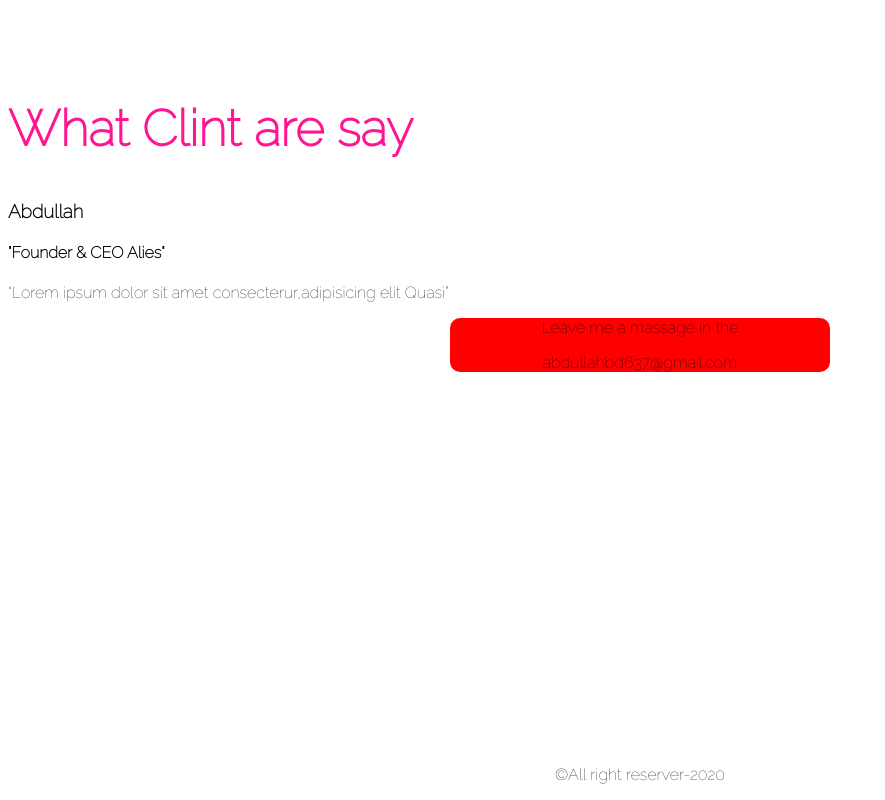
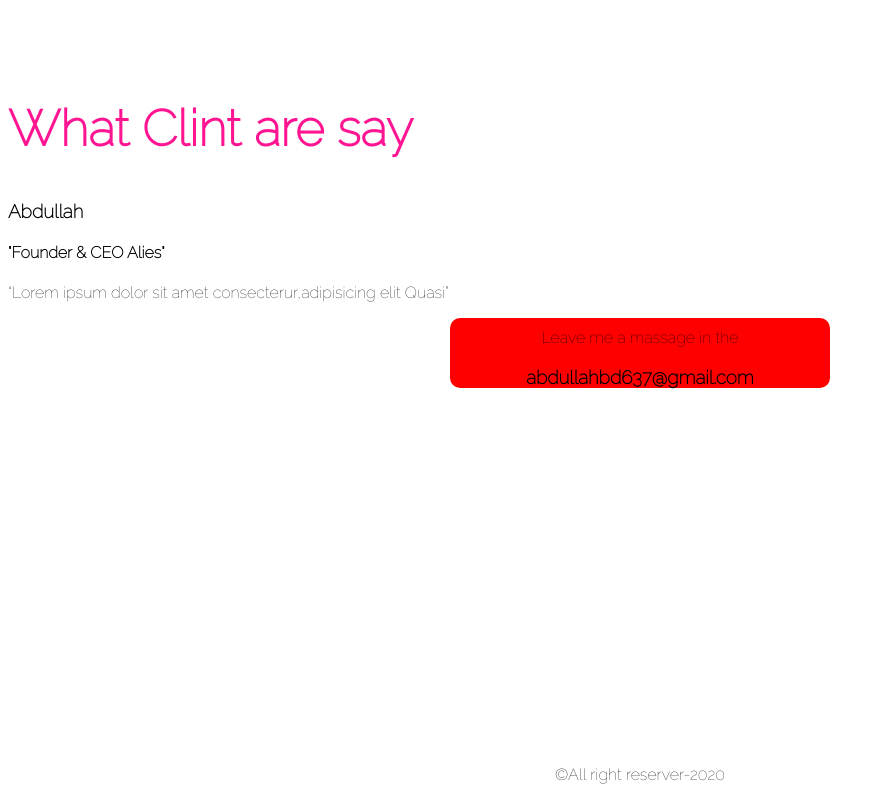
Before and after one commit to Sylheti-Abdullah/First-Website, a plain HTML site: page index.html in a window 1280 px wide. Shown: the part 1942-2742 px from the top of the page, without its empty margins (0-885 px from the left). Drawn offline with Linux system fonts and the light colour scheme.

Commit message:
Update index.html

```diff
--- a/index.html
+++ b/index.html
@@ -40,9 +40,9 @@
        <h2> My Lateast Work</h2>
      </div>
      <div id="project">
-            <img src="personal-website/work-1.png"alt="">
-            <img src="personal-website/work-1.png"alt="">
-            <img src="personal-website/work-1.png"alt="">
+            <img src="personal-website/work-1.png" alt="">
+            <img src="personal-website/work-1.png" alt="">
+            <img src="personal-website/work-1.png" alt="">
          </div>
    </section>
 
@@ -54,8 +54,8 @@
                    <p><q>Lorem ipsum dolor sit amet consecterur,adipisicing elit Quasi</q></p>
           </div>
                   <div class="box">
-                        <p>Leave me a massage in the</p>
-                       <p> abdullahbd637@gmail.com</p>
+                        <p style="padding-top:10px;">Leave me a massage in the</p>
+                       <h3 style="padding-buttom:10px;"> abdullahbd637@gmail.com</h3>
                   </div>
 
         </section>
```
